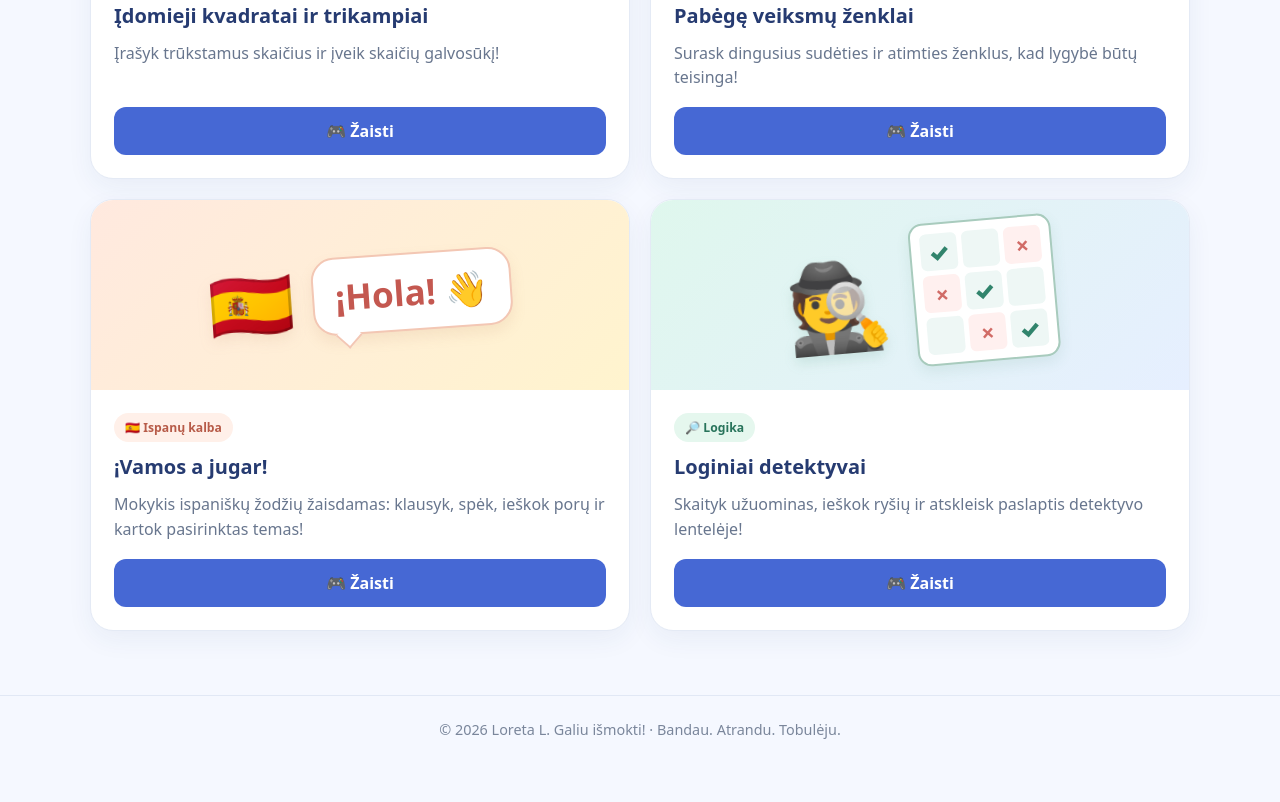
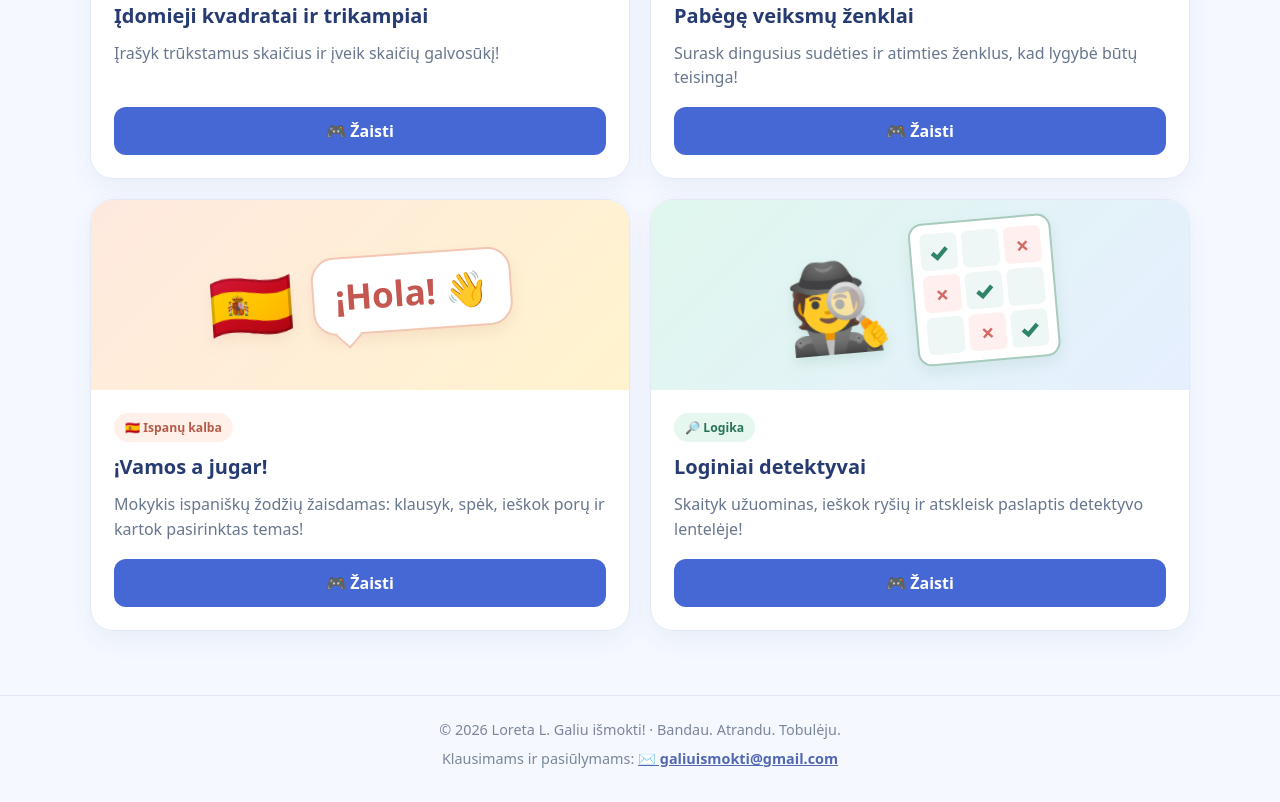
Before and after one commit to loretukis/galiuismokti, a plain HTML site: page index.html in a window 1280 px wide. Shown: the part 561-1363 px from the top of the page. Before the commit the page ends 1334 px from the top, so only its background shows below. Drawn offline with Linux system fonts and the light colour scheme.

Commit message:
Update index.html

```diff
--- a/index.html
+++ b/index.html
@@ -84,7 +84,18 @@
       </div>
     </section>
   </main>
-  <footer><div class="wrap">© <span id="year"></span> Loreta L. Galiu išmokti! · Bandau. Atrandu. Tobulėju.</div></footer>
+  <footer>
+  <div class="wrap">
+    © <span id="year"></span> Loreta L. Galiu išmokti! · Bandau. Atrandu. Tobulėju.
+    <div style="margin-top:10px;">
+      Klausimams ir pasiūlymams:
+      <a href="mailto:galiuismokti@gmail.com"
+         style="color:#5269b2;font-weight:600;">
+        ✉️ galiuismokti@gmail.com
+      </a>
+    </div>
+  </div>
+</footer>
   <script>document.getElementById('year').textContent = new Date().getFullYear();</script>
 </body>
 </html>
```
